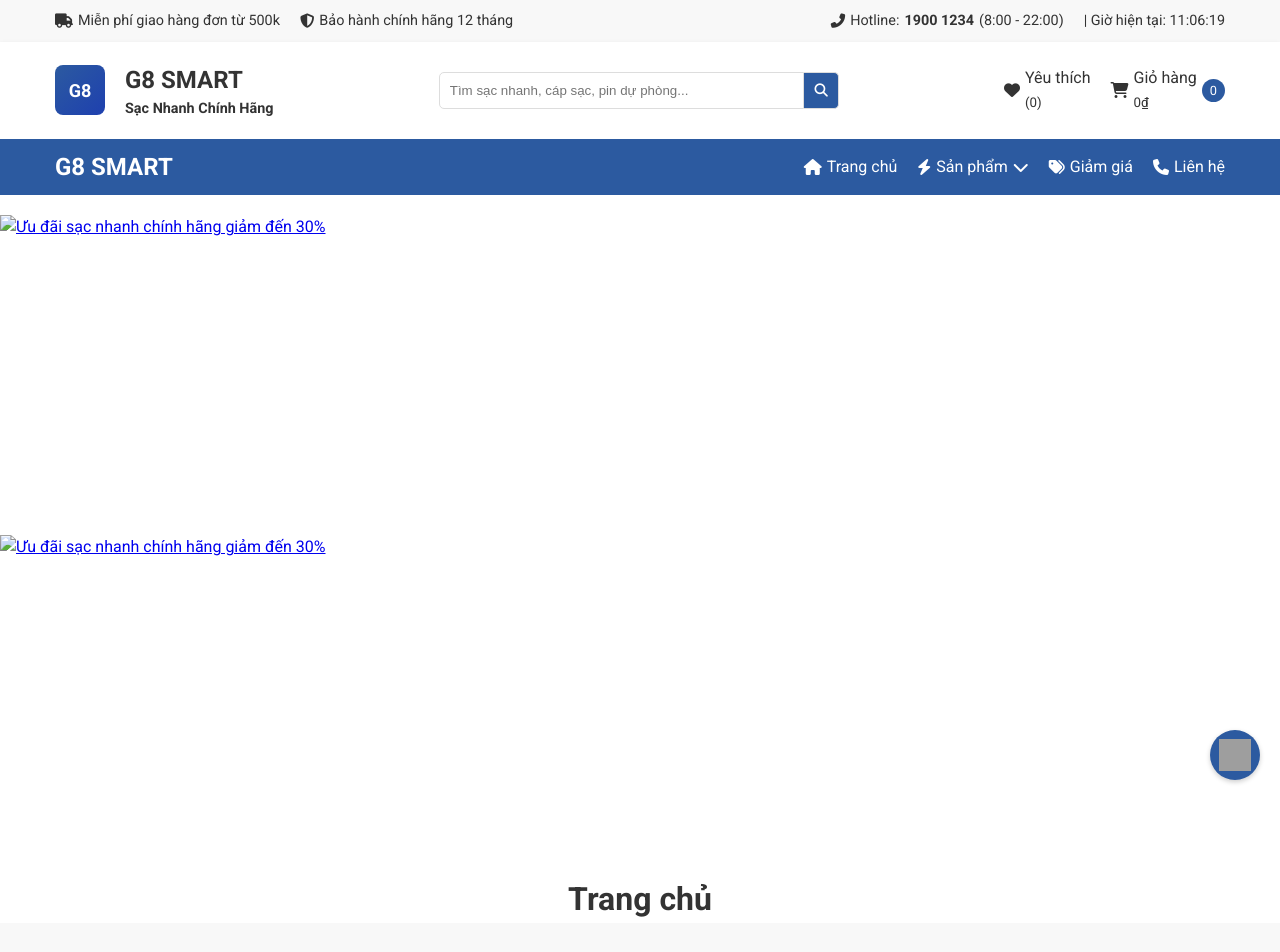
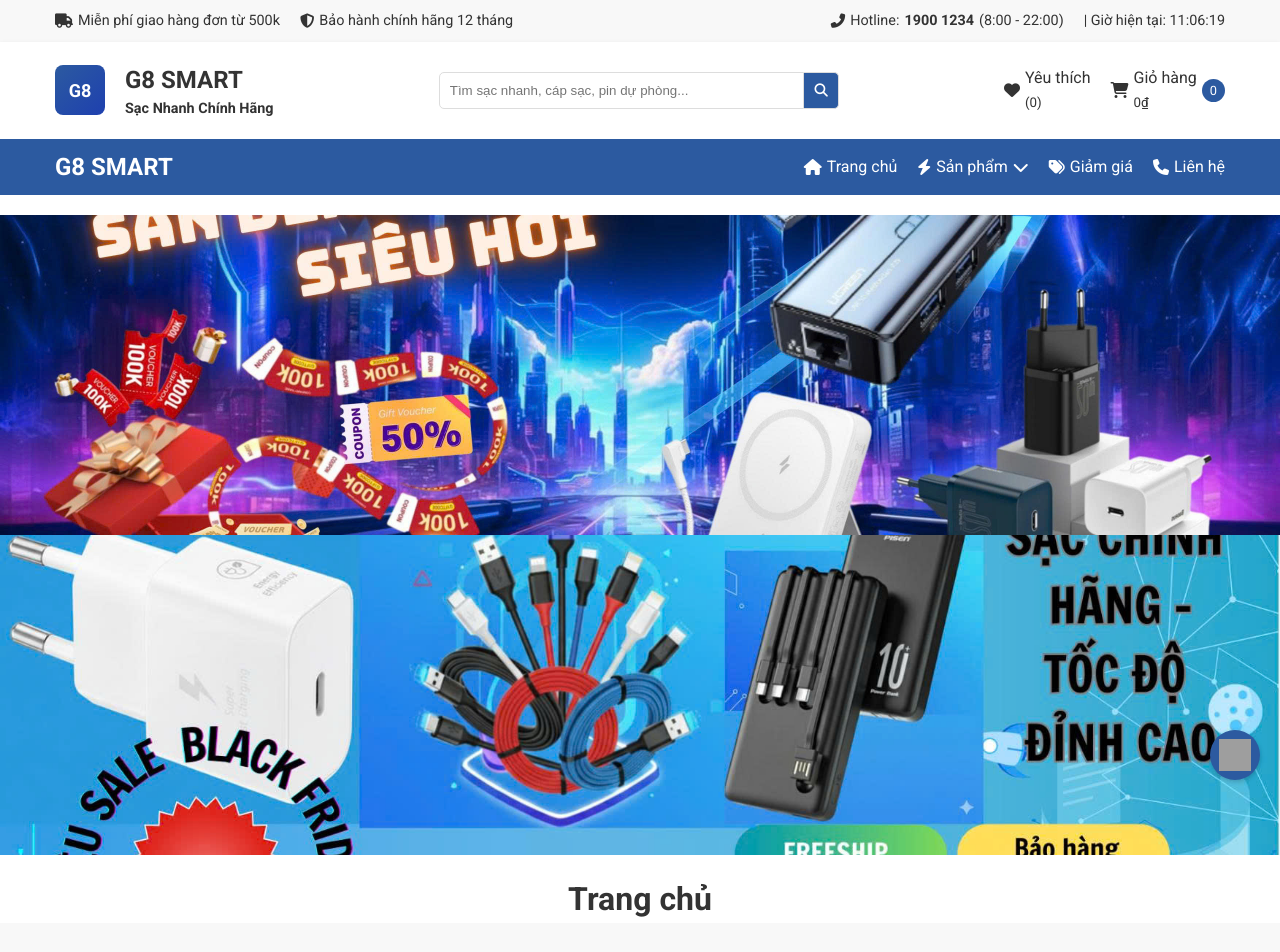
Before and after one commit to nguyenquynhtrang180206/G8SMART, a plain HTML site: page index.html in a window 1280 px wide. Shown: the top 952 px of the page. Drawn offline with Linux system fonts and the light colour scheme; grey boxes are pictures that could not be loaded.

Commit message:
index.html

```diff
--- a/index.html
+++ b/index.html
@@ -102,15 +102,16 @@
 
     <!-- Banner -->
     <div class="banner">
-    <a href="#sale" class="banner-link" aria-label="Mua ngay ưu đãi giảm giá">
-      <img src="images/banner1.jpg"
-           alt="Ưu đãi sạc nhanh chính hãng giảm đến 30%"
-           class="banner-img">
-      <img src="images/banner2.jpg"
-           alt="Ưu đãi sạc nhanh chính hãng giảm đến 30%"
-           class="banner-img">
-    </a>
-  </div>
+        <a href="#sale" class="banner-link" aria-label="Mua ngay ưu đãi giảm giá">
+            <img src="banner1.jpg"
+                alt="Ưu đãi sạc nhanh chính hãng giảm đến 30%" class="banner-img" loading="lazy" width="1920"
+                height="533" onerror="this.src='https://g8smart.vn/images/fallback-banner.jpg'">
+            <img src="banner2.jpg"
+                alt="Ưu đãi sạc nhanh chính hãng giảm đến 30%" class="banner-img" loading="lazy" width="1920"
+                height="533" onerror="this.src='https://g8smart.vn/images/fallback-banner.jpg'">
+
+        </a>
+    </div>
 
 
     <!-- Hero Section -->
```
